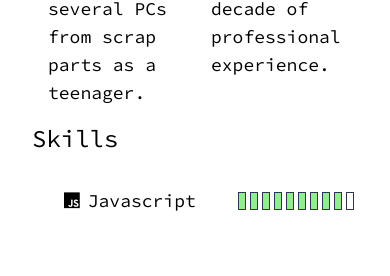
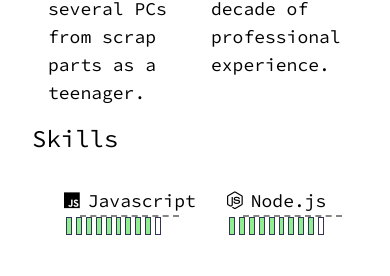
Before and after one commit to ajpocus/austinpocus.com, an Eleventy site: page index.njk in a window 390 px wide. Shown: the part 1465-1741 px from the top of the page. Built offline with nearby package versions, Linux system fonts and the light colour scheme; Eleventy itself is replaced by a stand-in of ours; files that its build step writes are made by us from their sources.

Commit message:
wip, working out skill list (responsive)

```diff
--- a/index.njk
+++ b/index.njk
@@ -87,7 +87,7 @@
 
 				<ul class="flex flex-wrap">
 					{% for skill in info.skills %}
-						<li class="flex justify-between lg:w-1/2 p-8" title="{{ skill.value }} / 10">
+						<li class="flex-col lg:flex lg:justify-between w-1/2 p-8" title="{{ skill.value }} / 10">
 							<div class="text-lg flex items-baseline">
 								<i class="fab {{ skill.icon }}"></i>
 								<label class="mx-2 whitespace-nowrap">{{ skill.name }}</label>
```
